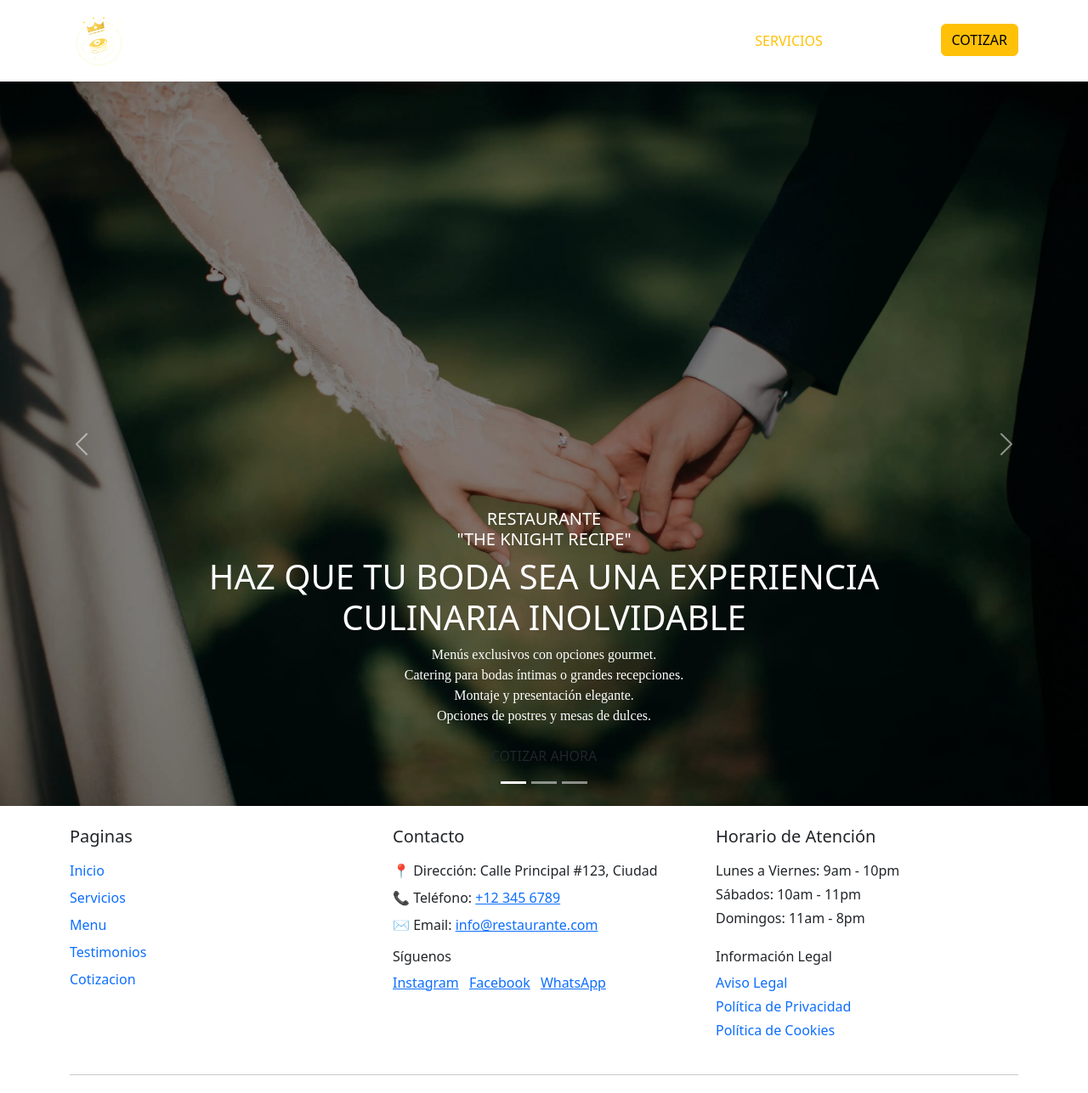
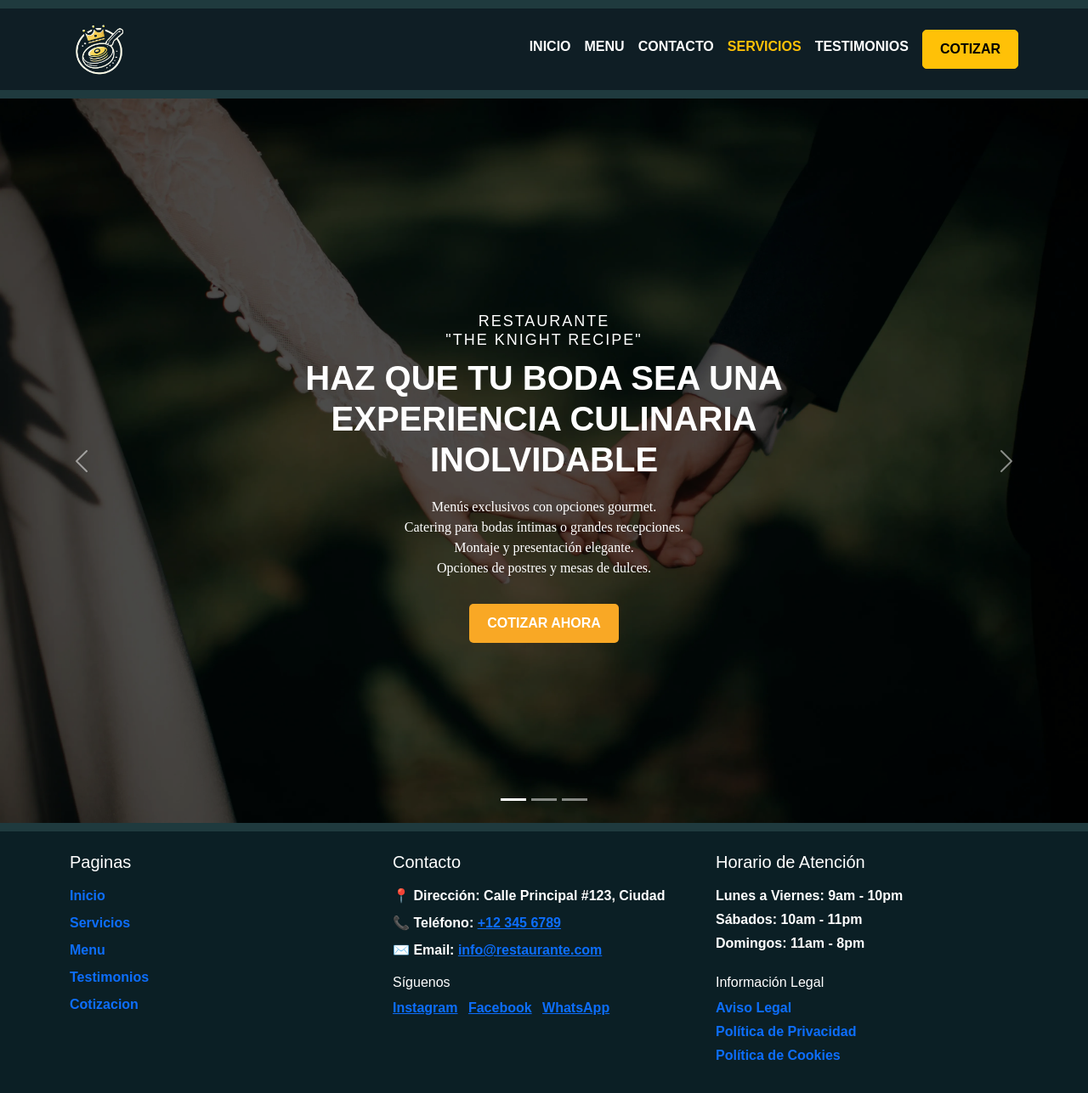
Before and after one commit to Siris20/THE-KNIGHT-RECIPE, a plain HTML site: page htmls/SERVICIOS_B.html in a window 1280 px wide. Shown: the top 1287 px of the page at 85% size. Drawn offline with nearby package versions, Linux system fonts and the light colour scheme.

Commit message:
Ultimos cambios links

```diff
--- a/htmls/SERVICIOS_B.html
+++ b/htmls/SERVICIOS_B.html
@@ -9,9 +9,9 @@
   <!-- Bootstrap CSS -->
   <link href="https://cdn.jsdelivr.net/npm/bootstrap@5.3.6/dist/css/bootstrap.min.css" rel="stylesheet"
     integrity="sha384-4Q6Gf2aSP4eDXB8Miphtr37CMZZQ5oXLH2yaXMJ2w8e2ZtHTl7GptT4jmndRuHDT" crossorigin="anonymous" />
-  <link rel="stylesheet" href="/csss/">
-  <link rel="stylesheet" href="/csss//Estilos_Servicios_B.css">
-  <link rel="stylesheet" href="/csss//3_Servicios_B.css">
+  <link rel="stylesheet" href="/csss/EstilosB.css">
+  <link rel="stylesheet" href="/csss/Estilos_Servicios_B.css">
+  <link rel="stylesheet" href="/csss/3_Servicios_B.css">
   <!-- Estilos personalizados -->
   </style>
 </head>
@@ -43,13 +43,13 @@
         <div class="collapse navbar-collapse ms-auto" id="menuPrincipal">
           <ul class="navbar-nav ms-auto">
             <li class="nav-item"><a class="nav-link text-white" href="/index.html">INICIO</a></li>
-            <li class="nav-item"><a class="nav-link text-white" href="/htmls/">MENU</a></li>
+            <li class="nav-item"><a class="nav-link text-white" href="/htmls/MENU_B.html">MENU</a></li>
             <li class="nav-item"><a class="nav-link text-white" href="/index.html#contacto">CONTACTO</a></li>
-            <li class="nav-item"><a class="nav-link text-warning" href="/htmls//SERVICIOS_B.html">SERVICIOS</a></li>
-            <li class="nav-item"><a class="nav-link text-white" href="/htmls//TESTIMONIOS_B.html">TESTIMONIOS</a>
+            <li class="nav-item"><a class="nav-link text-warning" href="/htmls/SERVICIOS_B.html">SERVICIOS</a></li>
+            <li class="nav-item"><a class="nav-link text-white" href="/htmls/TESTIMONIOS_B.html">TESTIMONIOS</a>
             </li>
             <li class="nav-item">
-              <a class="btn btn-warning ms-lg-2 mt-2 mt-lg-0" href="/htmls//COTIZAR_B.html">COTIZAR</a>
+              <a class="btn btn-warning ms-lg-2 mt-2 mt-lg-0" href="/htmls/COTIZAR_B.html">COTIZAR</a>
             </li>
           </ul>
         </div>
@@ -174,10 +174,10 @@
           <h3 class="h5 mb-3">Paginas</h3>
           <ul class="list-unstyled">
             <li class="mb-2"><a href="/index.html" class="text-decoration-none">Inicio</a></li>
-            <li class="mb-2"><a href="/htmls//SERVICIOS_B.html" class="text-decoration-none">Servicios</a></li>
-            <li class="mb-2"><a href="/htmls/" class="text-decoration-none">Menu</a></li>
-            <li class="mb-2"><a href="/htmls//TESTIMONIOS_B.html" class="text-decoration-none">Testimonios</a></li>
-            <li class="mb-2"><a href="/htmls//COTIZAR_B.html" class="text-decoration-none">Cotizacion</a></li>
+            <li class="mb-2"><a href="/htmls/SERVICIOS_B.html" class="text-decoration-none">Servicios</a></li>
+            <li class="mb-2"><a href="/htmls/MENU_B.html" class="text-decoration-none">Menu</a></li>
+            <li class="mb-2"><a href="/htmls/TESTIMONIOS_B.html" class="text-decoration-none">Testimonios</a></li>
+            <li class="mb-2"><a href="/htmls/COTIZAR_B.html" class="text-decoration-none">Cotizacion</a></li>
           </ul>
         </div>
 
```
Also changed, not shown: htmls/COTIZAR_B.html (+7 -7 lines), htmls/MENU_B.html (+11 -10 lines), htmls/TESTIMONIOS_B.html (+11 -11 lines), index.html (+9 -9 lines).
